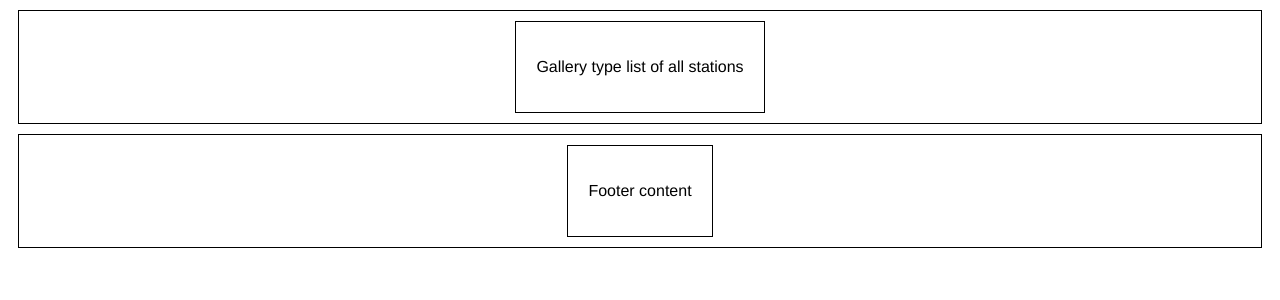
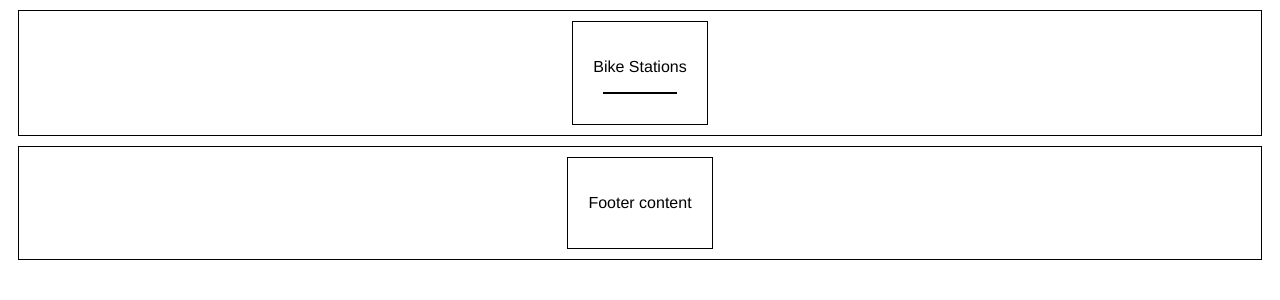
Before and after one commit to lornafay/G4-Dublin-Bikes, a Flask app: page /stations.html in a window 1280 px wide. Shown: the part 171-471 px from the top of the page. Run offline with Flask 2, Linux system fonts and the light colour scheme; data that the repository does not hold is empty; some libraries are stand-ins or nearby versions.

Commit message:
Update stations.html

```diff
--- a/flask_app/templates/stations.html
+++ b/flask_app/templates/stations.html
@@ -4,12 +4,24 @@
 
     <title>Stations</title>
 
+    <script>
+
+        fetch("/stations").then(response => {
+            return response.json();
+        }).then(stations => {
+            console.log(stations);
+        })
+
+    </script>
+
 {% endblock %}
 
 {% block body %}
 
     <div class="box" id="station_list">
-        <p>Gallery type list of all stations</p>
+        <p>Bike Stations</p>
+        <div id="query"></div>
+
     </div>
 
 {% endblock %}
```
